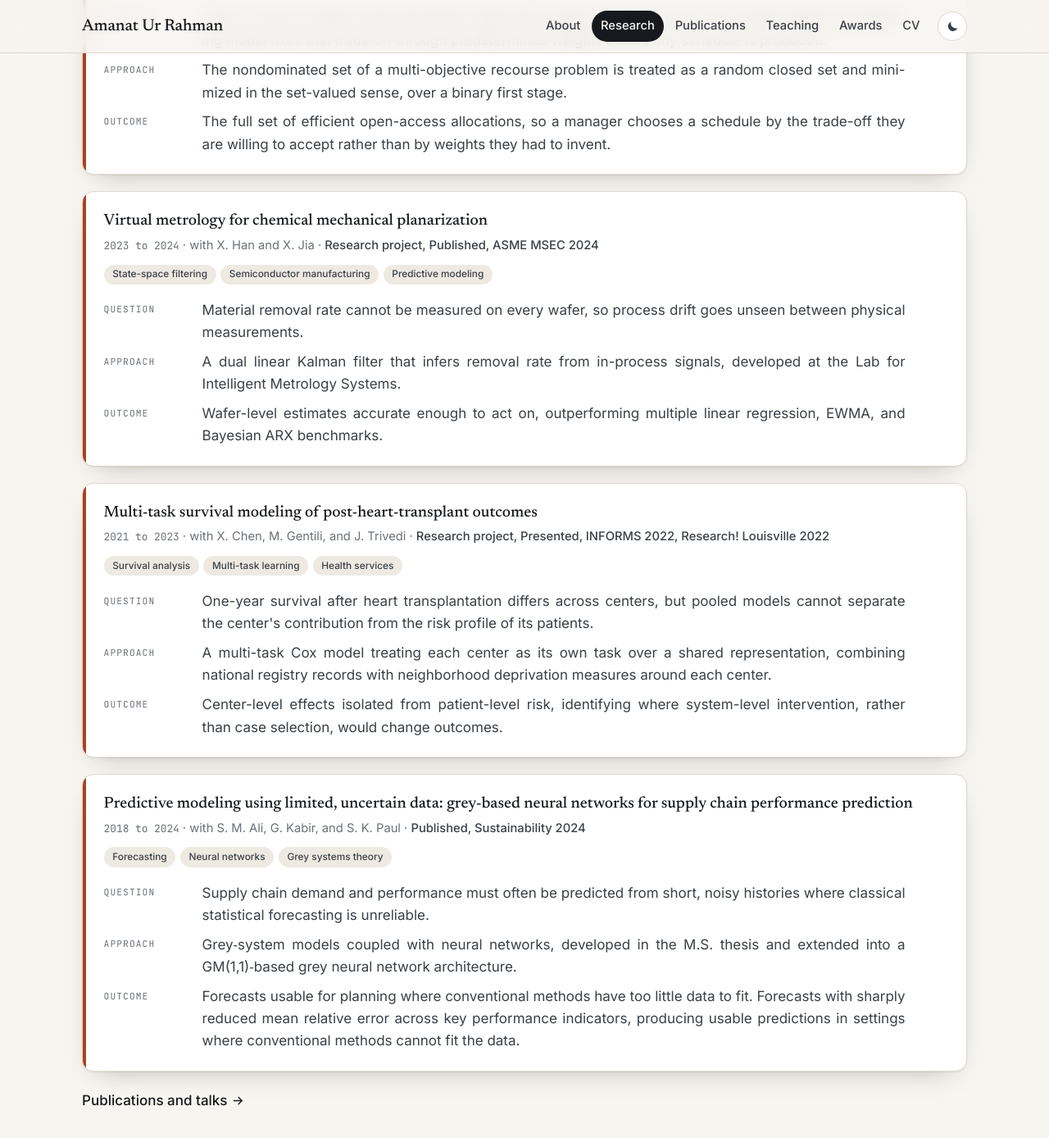
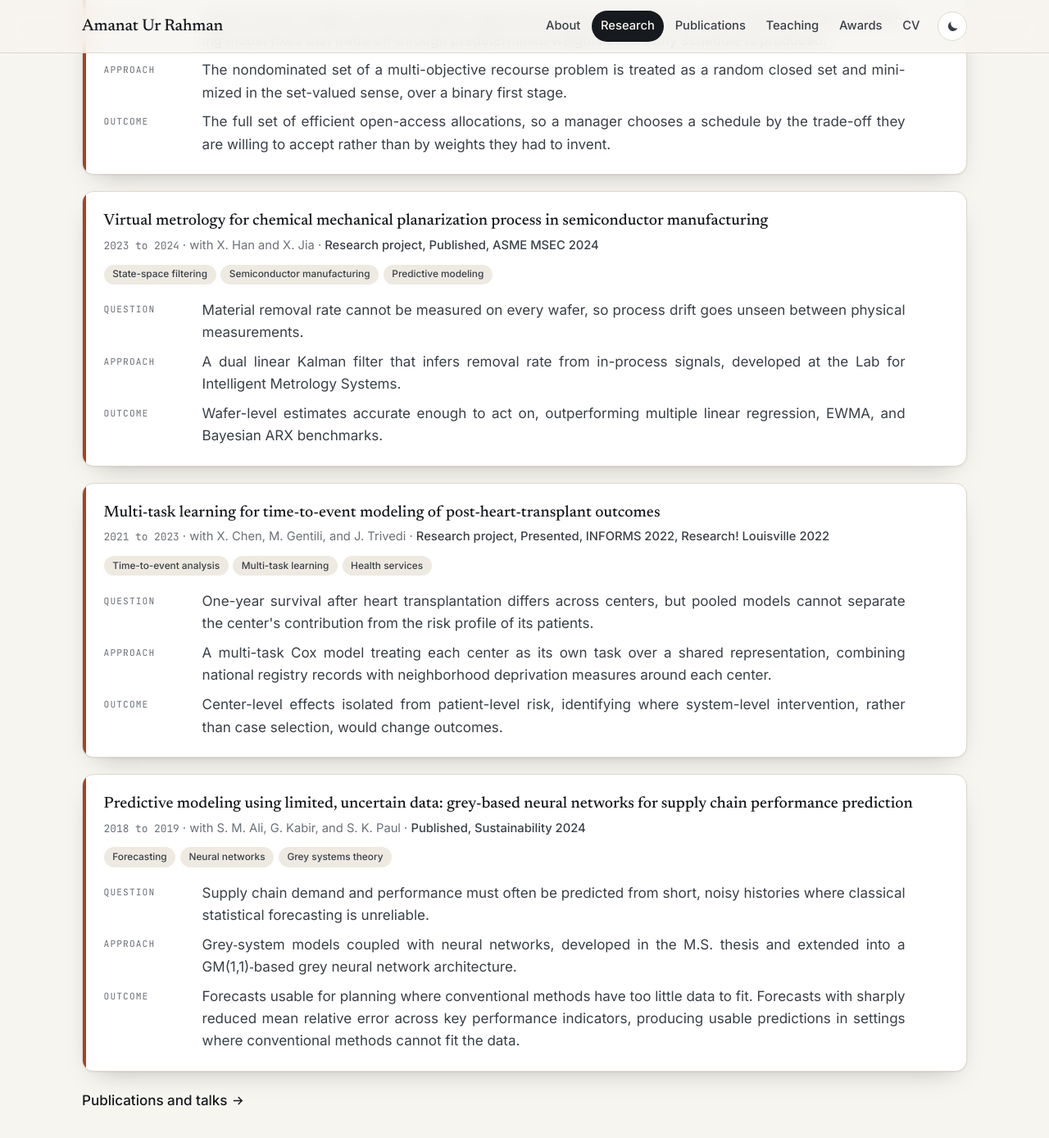
Before and after one commit to amanat-rahman/amanat-rahman.github.io, a Jekyll site: the page built from research.html, in a window 1280 px wide and 1400 px high, scrolled down 938 px. Shown: the top 1388 px of the window at 82% size. Built offline with Jekyll 4.4.1, drawn with Linux system fonts in a browser that asks for light colours.

Commit message:
Update research.yml

```diff
--- a/_data/research.yml
+++ b/_data/research.yml
@@ -31,7 +31,7 @@ research:
       - label: Outcome
         text: The full set of efficient open-access allocations, so a manager chooses a schedule by the trade-off they are willing to accept rather than by weights they had to invent.
 
-  - title: Virtual metrology for chemical mechanical planarization
+  - title: Virtual metrology for chemical mechanical planarization process in semiconductor manufacturing
     status: Research project, Published, ASME MSEC 2024
     collaborators: with X. Han and X. Jia
     period: 2023 to 2024
@@ -44,11 +44,11 @@ research:
       - label: Outcome
         text: Wafer-level estimates accurate enough to act on, outperforming multiple linear regression, EWMA, and Bayesian ARX benchmarks.
 
-  - title: Multi-task survival modeling of post-heart-transplant outcomes
+  - title: Multi-task learning for time-to-event modeling of post-heart-transplant outcomes
     status: Research project, Presented, INFORMS 2022, Research! Louisville 2022
     collaborators: with X. Chen, M. Gentili, and J. Trivedi
     period: 2021 to 2023
-    tags: [Survival analysis, Multi-task learning, Health services]
+    tags: [Time-to-event analysis, Multi-task learning, Health services]
     rows:
       - label: Question
         text: One-year survival after heart transplantation differs across centers, but pooled models cannot separate the center's contribution from the risk profile of its patients.
@@ -60,7 +60,7 @@ research:
   - title: "Predictive modeling using limited, uncertain data: grey-based neural networks for supply chain performance prediction"
     status: Published, Sustainability 2024
     collaborators: with S. M. Ali, G. Kabir, and S. K. Paul
-    period: 2018 to 2024
+    period: 2018 to 2019
     tags: [Forecasting, Neural networks, Grey systems theory]
     rows:
       - label: Question
@@ -105,7 +105,7 @@ projects:
 
   - title: Cybersecurity in Logistics Systems workforce training
     org: Logistics and Distribution Institute, University of Louisville
-    period: 2021 to 2023
+    period: "2023"
     tags: [NSF-funded, Curriculum development, Logistics]
     bullets:
       - "Authored five instructional modules: IT Basics, Network Foundation, Network Security, Risk Analysis, and a Capstone Project."
```
